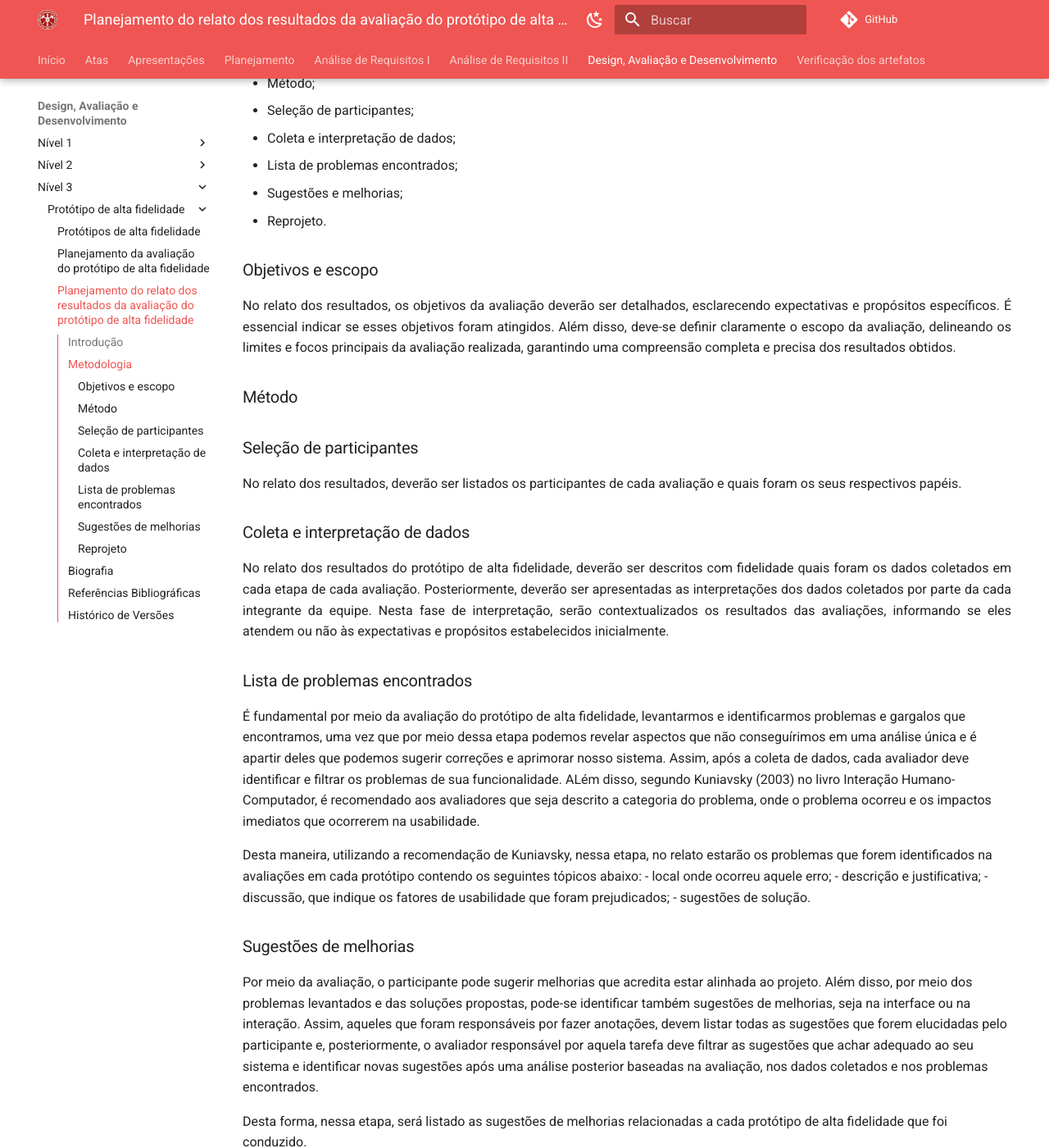
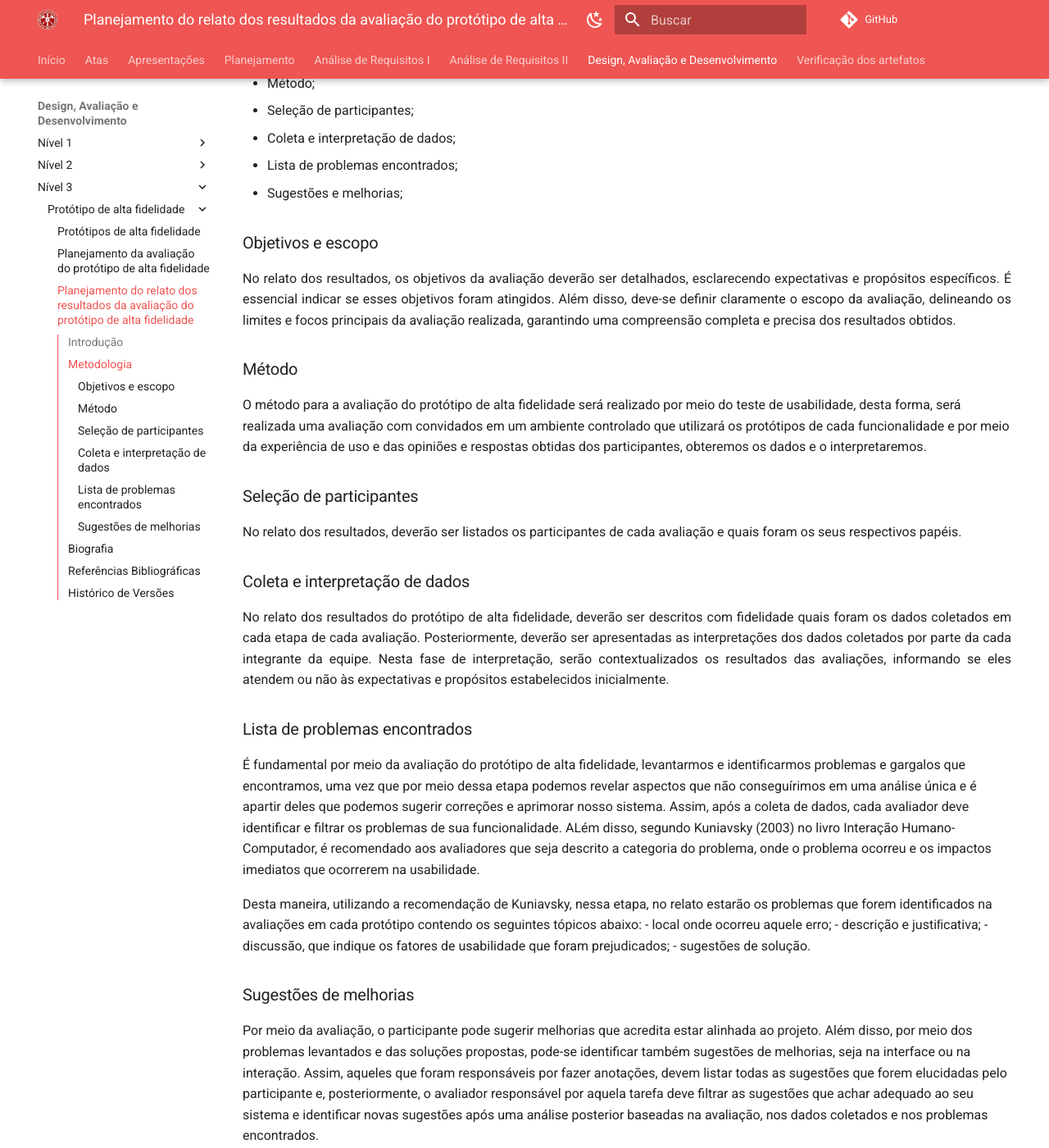
Before and after one commit to Interacao-Humano-Computador/2024.1-CBMERJ, an MkDocs documentation site: the page built from docs/design_avaliacao_desenvolvimento/nivel_3/planejamento_relato_resultados_prototipo_alta.md, in a window 1280 px wide and 1400 px high, scrolled down 577 px. Shown: the whole window at 82% size. Built offline with MkDocs 1.6.1 and Material for MkDocs 9.7.7, drawn with Linux system fonts in a browser that asks for light colours; comment, search, counter and statistics services are not loaded; some of the changed text lies outside the part shown.

Commit message:
Adicionando metodo em planejamento do relato

```diff
--- a/docs/design_avaliacao_desenvolvimento/nivel_3/planejamento_relato_resultados_prototipo_alta.md
+++ b/docs/design_avaliacao_desenvolvimento/nivel_3/planejamento_relato_resultados_prototipo_alta.md
@@ -10,14 +10,13 @@
 <li>Coleta e interpretação de dados;</li>
 <li>Lista de problemas encontrados;</li>
 <li>Sugestões e melhorias;</li>
-<li>Reprojeto.</li>
 </ul>
 
 ### Objetivos e escopo
 <p style="text-align: justify;">No relato dos resultados, os objetivos da avaliação deverão ser detalhados, esclarecendo expectativas e propósitos específicos. É essencial indicar se esses objetivos foram atingidos. Além disso, deve-se definir claramente o escopo da avaliação, delineando os limites e focos principais da avaliação realizada, garantindo uma compreensão completa e precisa dos resultados obtidos.</p>
 
 ### Método
-
+O método para a avaliação do protótipo de alta fidelidade será realizado por meio do teste de usabilidade, desta forma, será realizada uma avaliação com convidados em um ambiente controlado que utilizará os protótipos de cada funcionalidade e por meio da experiência de uso e das opiniões e respostas obtidas dos participantes, obteremos os dados e o interpretaremos.
 
 ### Seleção de participantes
 <p style="text-align: justify;">No relato dos resultados, deverão ser listados os participantes de cada avaliação e quais foram os seus respectivos papéis.  </p>
@@ -39,8 +38,6 @@ Por meio da avaliação, o participante pode sugerir melhorias que acredita esta
 
 Desta forma, nessa etapa, será listado as sugestões de melhorias relacionadas a cada protótipo de alta fidelidade que foi conduzido.
 
-### Reprojeto
-
 ## Biografia
 
 > Barbosa, S. D. J.; Silva, B. S. da; Silveira, M. S.; Gasparini, I.; Darin, T.; Barbosa, G. D. J. Interação Humano-Computador e Experiência do usuário. (2021). Acesso em: 03 de junho de 2024.
@@ -55,3 +52,4 @@ Desta forma, nessa etapa, será listado as sugestões de melhorias relacionadas
 | `1.0`   | 13/06/2024 | Criação da página         | [Bruna Lima](https://github.com/libruna) | |
 | `2.0`   | 17/06/2024 | Adição da introdução, metodologia, objetivos e escopo, participantes e coleta e interpretação de dados         | [Daniela Alarcão](https://github.com/danialarcao) | |
 | `3.0`   | 19/06/2024 | Adição da lista de problemas encontrados e sugestões de melhorias         | [Pedro Henrique](https://github.com/PedroHhenriq) | |
+| `3.1`   | 19/06/2024 | Adição do método         | [Pedro Henrique](https://github.com/PedroHhenriq) | |
```
